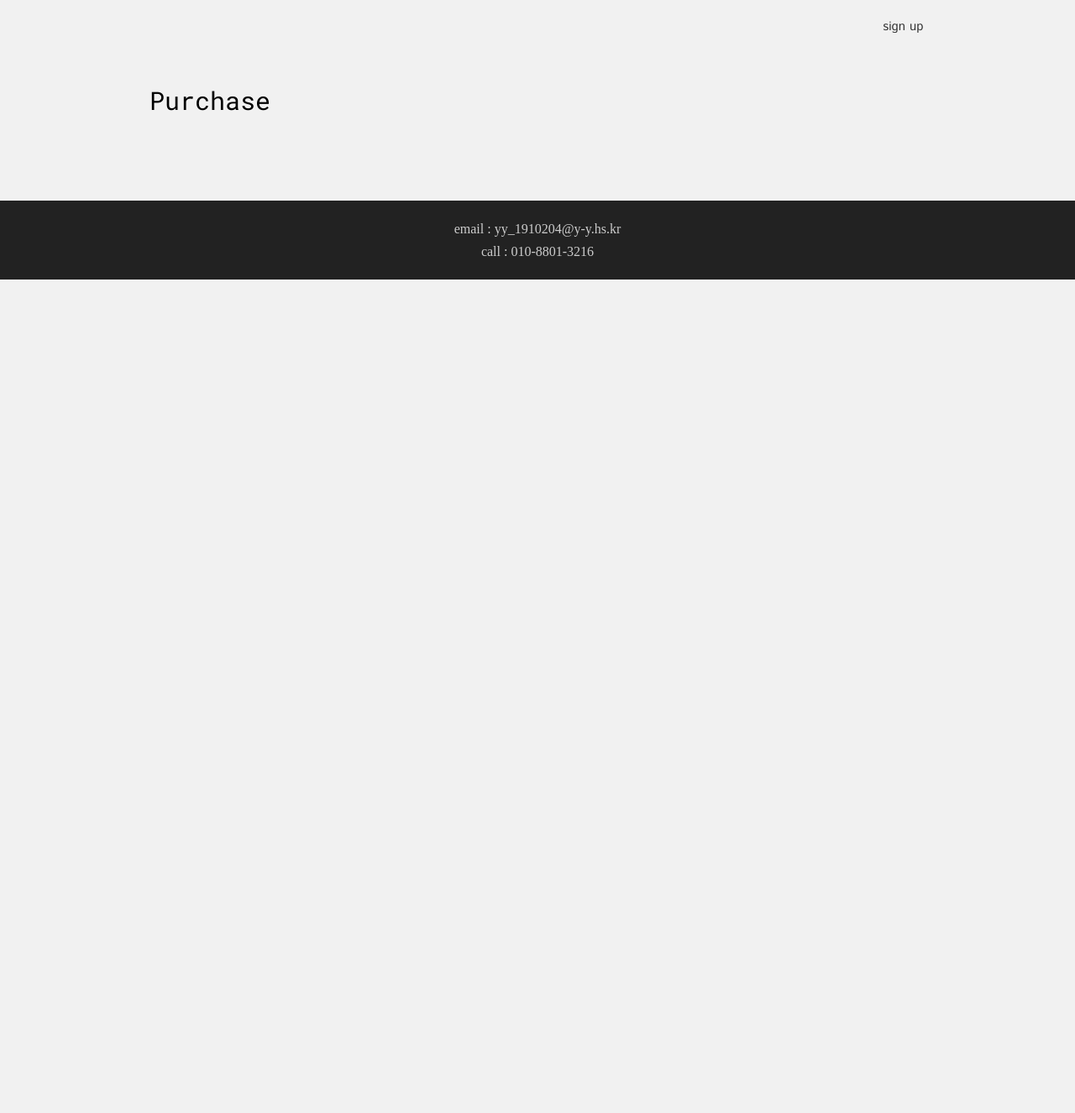
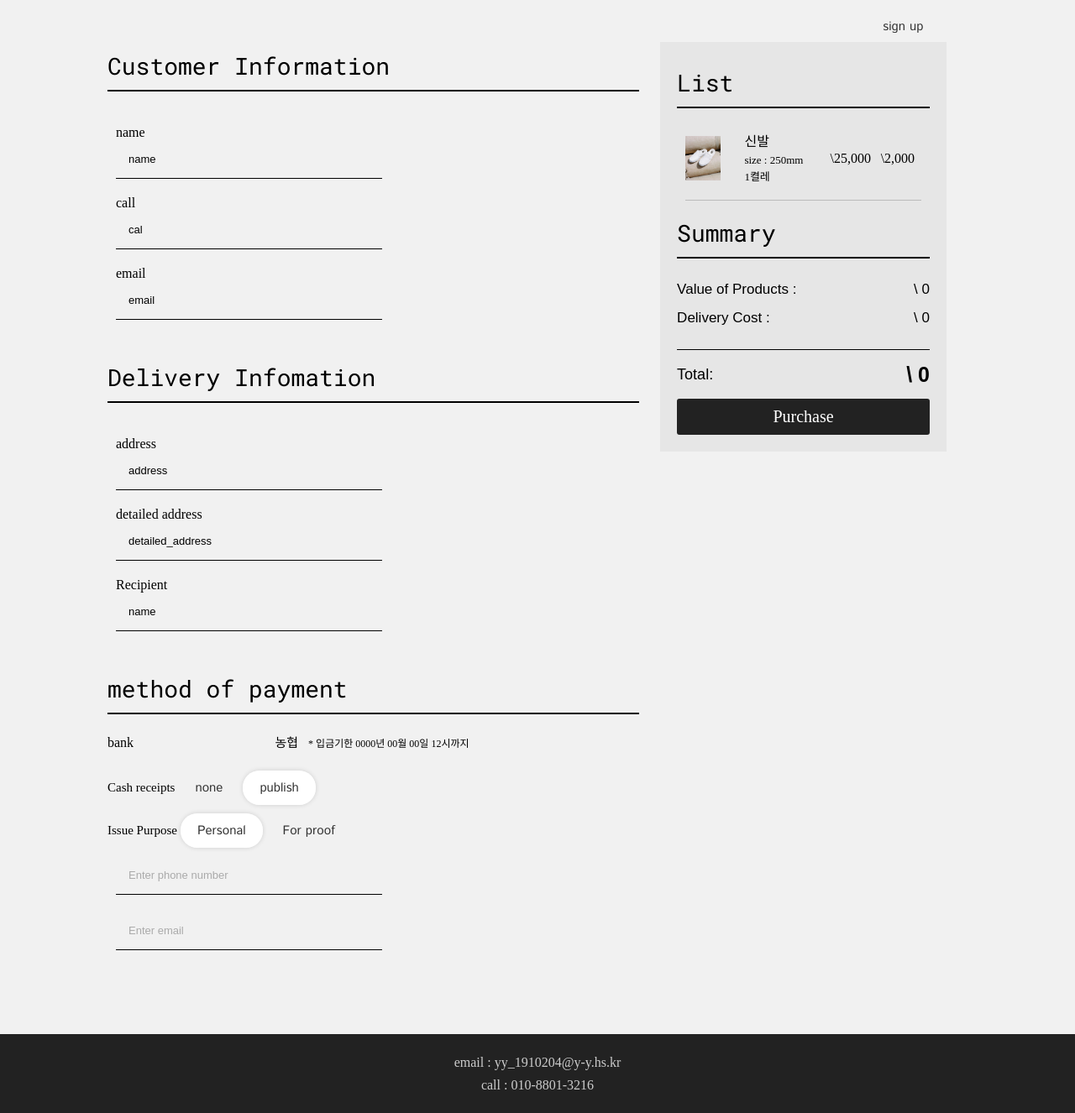
Before and after one commit to seolbee/shopping, a PHP site: page /A_Module3/purchase.html in a window 1280 px wide. Shown: the part 60-1386 px from the top of the page at 84% size. Before the commit the page ends 393 px from the top, so only its background shows below. Run offline with PHP 8.4, Linux system fonts and the light colour scheme.

Commit message:
디자인 완성

```diff
--- a/A_Module3/cart.html
+++ b/A_Module3/cart.html
@@ -103,6 +103,7 @@
                     </div> -->
                 </div>
             </div>
+            <div class="receipt_box">
                 <div class="receipt">
                     <p class="sub_title">Summary</p>
                     <div class="sum">
@@ -124,6 +125,7 @@
                     </div>
                 </div>
             </div>
+        </div>
     </section>
     <footer>
         email : yy_1910204@y-y.hs.kr<br>
--- a/A_Module3/purchase.html
+++ b/A_Module3/purchase.html
@@ -43,9 +43,115 @@
         </div>
     </header>
     <section id="main">
-        <div class="view">
-            <p class="sub_title">Purchase</p>
-
+        <div class="purchase">
+            <div class="purchase_box">
+                <p class="sub_title small_title">Customer Information</p>
+                <div class="customer_info">
+                    <div class="input">
+                        <label for="name">name</label>
+                        <input type="text" name="name" value="name">
+                    </div>
+                    <div class="input">
+                        <label for="cal">call</label>
+                        <input type="text" name="cal" value="cal">
+                    </div>
+                    <div class="input">
+                        <label for="email">email</label>
+                        <input type="email" name="email" value="email">
+                    </div>
+                </div>
+                <p class="sub_title small_title">Delivery Infomation</p>
+                <div class="customer_info">
+                    <div class="input">
+                        <label for="address">address</label>
+                        <input type="text" name="address" id="address" value="address">
+                    </div>
+                    <div class="input">
+                        <label for="Detailed_address">detailed address</label>
+                        <input type="text" name="detailed_address" id="Detailed_address" value="detailed_address">
+                    </div>
+                    <div class="input">
+                        <label for="Recipient">Recipient</label>
+                        <input type="text" name="name" value="name">
+                    </div>
+                </div>
+                <p class="sub_title small_title">method of payment</p>
+                <div class="customer_info">
+                    <div>
+                        <label for="bank">bank</label>
+                        <select name="bank" id="bank">
+                            <option value="농협">농협</option>
+                            <option value="KB국민은행">KB국민은행</option>
+                            <option value="우리은행">우리은행</option>
+                            <option value="기업은행">기업은행</option>
+                            <option value="KEB하나은행">KEB하나은행</option>
+                            <option value="기업은행">기업은행</option>
+                        </select>
+                        <span>* 입금기한 0000년 00월 00일 12시까지</span>
+                    </div>
+                    <div class="money_receipt">
+                        <div class="receipt_label margin_box">
+                            <span>Cash receipts</span>
+                            <label for="none" class="btn cash">none</label>
+                            <label for="publish" class="btn active cash">publish</label>
+                            <input type="radio" name="abc" id="none">
+                            <input type="radio" name="abc" id="publish" checked>
+                        </div>
+                        <div class="cash_receipt margin_box">
+                            <span>Issue Purpose</span>
+                            <label for="Personal" class="btn active">Personal</label>
+                            <input type="radio" name="abc" id="Personal" checked>
+                            <label for="For_proof" class="btn">For proof</label>
+                            <input type="radio" name="abc" id="For_proof">
+                            <div class="input">
+                                <input type="text" name="call" id="call" placeholder="Enter phone number">
+                            </div>
+                            <div class="input">
+                                <input type="email" name="email" id="email" placeholder="Enter email">
+                            </div>
+                        </div>
+                    </div>
+                </div>
+            </div>
+            <div class="purchase_list">
+                <div class="purchase_receipt">
+                    <p class="sub_title">List</p>
+                    <div class="product_list">
+                        <div class="product_box">
+                            <img src="img/slip-on.jpg" alt="img">
+                            <div class="p_box">
+                                <p>신발</p>
+                                <p class="small">size : 250mm</p>
+                                <p class="small">1켤레</p>
+                            </div>
+                            <div class="current">
+                                <p>\25,000</p>
+                            </div>
+                            <div class="delivery">
+                                <p>\2,000</p>
+                            </div>
+                        </div>
+                    </div>
+                    <p class="sub_title">Summary</p>
+                    <div class="sum">
+                        <div class="sum_p">
+                            <p>Value of Products : </p>
+                            <p class="current">\ 0</p>
+                        </div>
+                        <div class="sum_p">
+                            <p>Delivery Cost : </p>
+                            <p class="delivery">\ 0</p>
+                        </div>
+                    </div>
+                    <div class="cost">
+                        <p>Total:</p>
+                        <p class="strong">\ 0</p>
+                    </div>
+                    <div class="btn_group">
+                        <a href="" class="btn2">Purchase</a>
+                    </div>
+                </div>
+            </div>
         </div>
     </section>
     <footer>
--- a/A_Module3/register.html
+++ b/A_Module3/register.html
@@ -73,6 +73,12 @@
                         <input type="text" name="address" id="address" placeholder="find Address">
                         <input type="text" name="Detailed_address" id="Detailed_address" placeholder="Detailed Address">
                     </div>
+                    <div class="input">
+                        <input type="text" name="cal" id="cal" placeholder="enter cal-number">
+                    </div>
+                    <div class="input">
+                        <input type="email" name="email" id="email" placeholder="enter email">
+                    </div>
                     <button class="btn2">Sign up</button>
                 </form>
                 <p class="small">If you haven't registered yet, go to <a href="register.html" class="a">Sign in</a></p>
--- a/A_Module3/style.css
+++ b/A_Module3/style.css
@@ -35,7 +35,7 @@ header{
 }
 
 .header{
-    position : fixed;
+    position : sticky;
     top: 0;
     z-index : 10;
     background-color : rgb(245,245,245);
@@ -80,7 +80,7 @@ header > div, ul{
     margin-right: 10px;
 }
 
-a.active, .search:hover, form.active{
+a.active, .search:hover, form.active, label.active{
     background-color: #fff;
     box-shadow: 0px 0px 5px 1px rgba(0,0,0,.1);
 }
@@ -333,12 +333,12 @@ li.active, .category > li:hover{
     font-size: 18px;
     line-height: 1.6;
     display: flex;
+    flex: 2;
     flex-direction: column;
 }
 
 .card_img > .p_box > .button{
     display: flex;
-    flex: 1;
     justify-content: flex-end;
     text-align: right;
     margin-top: auto;
@@ -461,7 +461,7 @@ select:hover{
 .sub_box{
     padding: 20px 0;
     display: grid;
-    grid-gap: 60px;
+    /* grid-gap: 60px; */
     grid-template-columns: repeat(4, 1fr);
 }
 
@@ -478,8 +478,9 @@ select:hover{
     display: grid;
 }
 
-.sub_box > .card_img > .img_box{
-    width: 1fr;
+.sub_box > .card_img > .img_box {
+    width: 100%;
+    height: auto;
 }
 
 .card{
@@ -639,7 +640,7 @@ select:hover{
 
 .input > input::placeholder{
     font-size: 18px;
-    color: #000;
+    color: #aaa;
 }
 
 .login_box > .small{
@@ -684,7 +685,6 @@ select:hover{
     width: 80%;
     margin: auto;
     padding: 100px 50px;
-    height: 80%;
 }
 
 .view > .text_box > .sub_title{
@@ -761,8 +761,10 @@ select:hover{
 }
 
 .cart{
+    display: flex;
     width: 70%;
     margin: 0 auto;
+    padding: 50px 0;
 }
 
 .cart > .sub_title{
@@ -770,7 +772,6 @@ select:hover{
 }
 
 .cart > .cart_box{
-    display: inline-block;
     width: 70%;
     margin-bottom: 100px;
 }
@@ -869,15 +870,18 @@ input[type="number"]::-webkit-inner-spin-button{
     margin: auto;
 }
 
-.receipt{
-    display: inline-block;
+.receipt_box{
+    margin: 0 15px;
     width: 25%;
-    background-color: rgba(230,230,230,.8);
-    margin: 10px;
-    padding: 15px;
 }
 
-.receipt> .sub_title{
+.receipt{
+    background-color: rgba(230,230,230,.8);
+    padding: 15px;
+    position: sticky;
+}
+
+.receipt > .sub_title, .purchase_receipt > .sub_title , .small_title{
     padding: 10px 0;
     font-size: 28px;
     border-bottom: 2px solid #000;
@@ -943,3 +947,117 @@ input[type="number"]::-webkit-inner-spin-button{
     padding: 10px 20px;
     font-size: 20px;
 }
+
+.purchase{
+    display: flex;
+    width: 80%;
+    margin: auto;
+    padding: 50px 0;
+}
+
+.purchase_list{
+    width: 35%;
+    margin: 0 25px;
+}
+
+.purchase_box{
+    width: 65%;
+}
+
+.customer_info{
+    margin: 10px 0;
+    padding: 10px 0;
+}
+
+.purchase_receipt{
+    background-color: rgb(230,230,230);
+    width: 100%;
+    padding: 20px;
+    position : sticky;
+    top: 100px;
+}
+
+.customer_info > .input , .cash_receipt > .input{
+    width: 50%;
+    margin: 20px 0;
+    margin-left: 10px;
+}
+/*
+.customer_info > .input > label{
+    display: flex;
+    flex: 1;
+    justify-content: center;
+} */
+
+.customer_info > .input > input , .cash_receipt > .input > input{
+    font-size: 13px;
+    border-bottom: 1.3px solid #000;
+}
+
+.cash_receipt > .input >input::placeholder{
+    font-size: 13px;
+}
+
+input[type="radio"]{
+    display: none;
+}
+
+.product_list{
+    display:grid;
+    grid-auto-rows: 100px;
+    grid-gap: 50px;
+    padding: 10px;
+}
+
+.product_box{
+    display: grid;
+    grid-template-columns: 15% 45% 20% 20%;
+    border-bottom: 1px solid #bbb;
+}
+
+.product_box > img{
+    width: 100%;
+    margin: auto;
+}
+
+.product_box > .p_box > .small{
+    font-size: 13px;
+    color: #000;
+}
+
+.product_box > .p_box{
+    margin: auto;
+    line-height: 1.5;
+}
+
+.delivery{
+    margin: auto;
+}
+
+.purchase_receipt > .btn-group{
+    margin : 10px 0;
+}
+
+.purchase_receipt > .btn_group > .btn2{
+    width: 100%;
+    display: flex;
+    justify-content: center;
+    padding: 10px 0;
+    font-size: 20px;
+}
+
+.margin_box{
+    margin: 30px 0;
+}
+
+.cash_receipt{
+
+}
+
+div > span{
+    font-size: 12px;
+}
+
+.margin_box > span{
+    font-size: 15px;
+}
```
Lines whose indentation alone changed are shown as unchanged.
